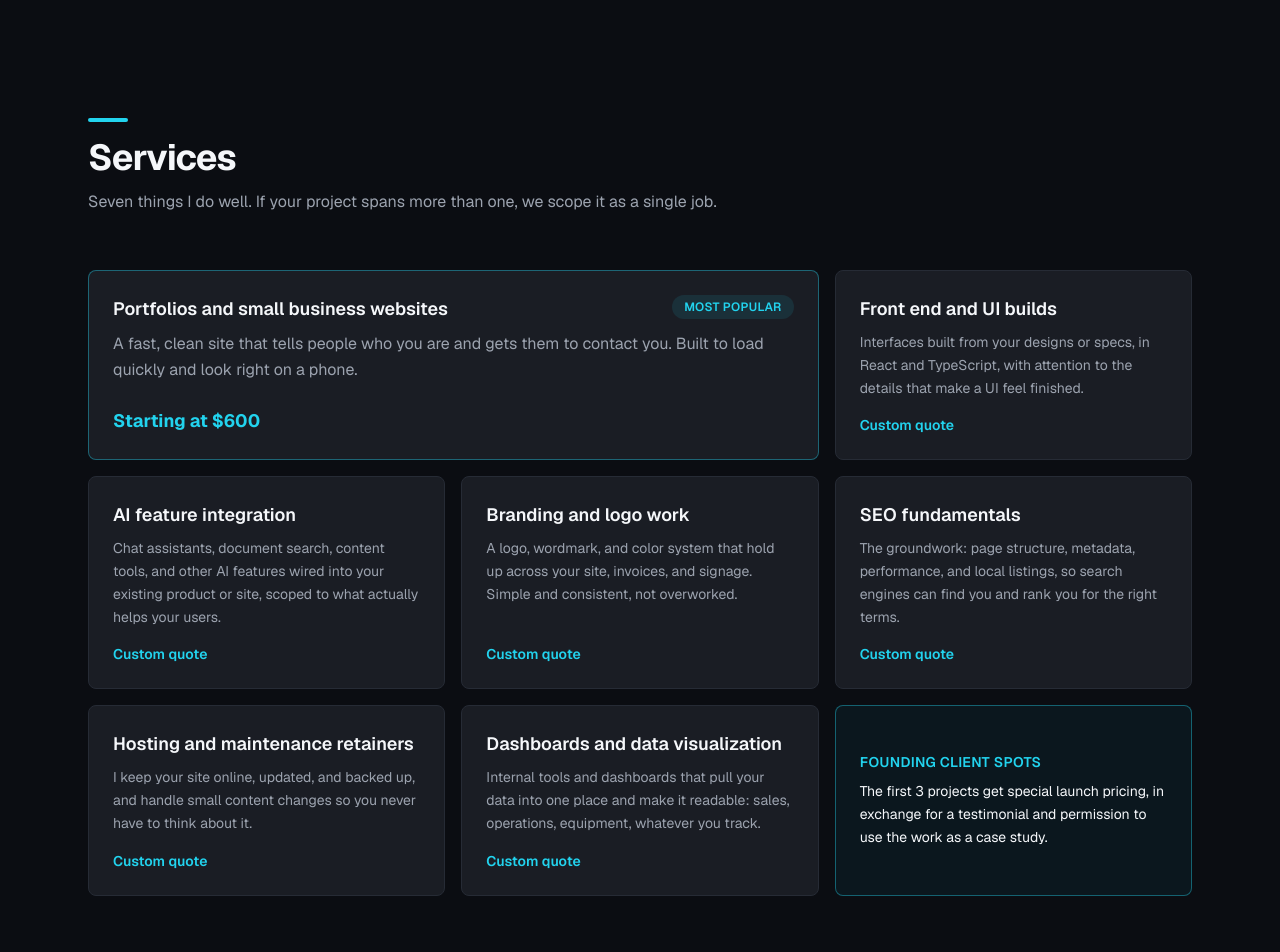
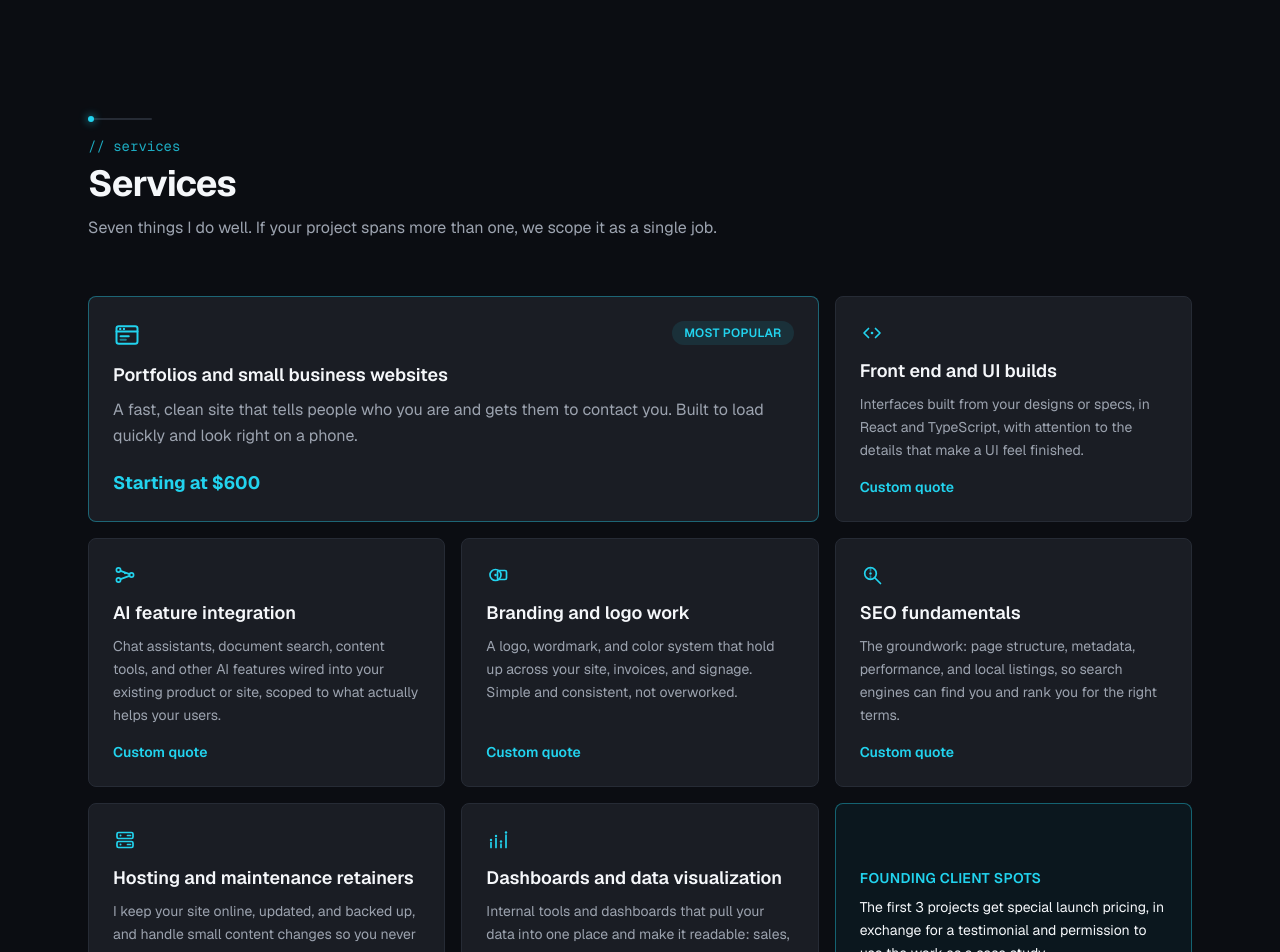
Before and after one commit to AddisonTech/Sixophor, a Next.js app: page / in a window 1280 px wide. Shown: the part 760-1712 px from the top of the page. Built offline with nearby package versions, Linux system fonts and the light colour scheme; no server answers.

Commit message:
Art direction pass: custom icons, cursor glow, code-comment labels, process rail, section bands, 404 page

```diff
--- a/app/globals.css
+++ b/app/globals.css
@@ -7,6 +7,7 @@
   --color-fg: #f5f7fa;
   --color-muted: #9ca3af;
   --color-edge: #262b35;
+  --color-band: #10131a;
 
   --font-sans: var(--font-geist-sans), ui-sans-serif, system-ui, sans-serif;
   --font-mono: var(--font-geist-mono), ui-monospace, monospace;
@@ -58,3 +59,109 @@ body {
     transition: none;
   }
 }
+
+/* Cursor-following border glow on cards */
+.glow-card {
+  position: relative;
+}
+
+.glow-card::after {
+  content: "";
+  pointer-events: none;
+  position: absolute;
+  inset: 0;
+  border-radius: inherit;
+  border: 1px solid transparent;
+  background: radial-gradient(
+      220px circle at var(--mx, 50%) var(--my, 50%),
+      rgba(34, 211, 238, 0.55),
+      transparent 70%
+    )
+    border-box;
+  -webkit-mask:
+    linear-gradient(#fff 0 0) padding-box,
+    linear-gradient(#fff 0 0) border-box;
+  -webkit-mask-composite: xor;
+  mask:
+    linear-gradient(#fff 0 0) padding-box,
+    linear-gradient(#fff 0 0) border-box;
+  mask-composite: exclude;
+  opacity: 0;
+  transition: opacity 0.25s ease;
+}
+
+.glow-card:hover::after {
+  opacity: 1;
+}
+
+/* Section divider: a line with a node traveling along it */
+.node-divider {
+  position: relative;
+  height: 2px;
+  width: 64px;
+  border-radius: 1px;
+  background: var(--color-edge);
+}
+
+.node-divider::after {
+  content: "";
+  position: absolute;
+  top: 50%;
+  left: 0;
+  width: 6px;
+  height: 6px;
+  margin-top: -3px;
+  border-radius: 50%;
+  background: var(--color-accent);
+  box-shadow: 0 0 8px rgba(34, 211, 238, 0.9);
+  animation: node-travel 3.4s ease-in-out infinite alternate;
+}
+
+@keyframes node-travel {
+  from {
+    left: 0;
+  }
+  to {
+    left: 58px;
+  }
+}
+
+@media (prefers-reduced-motion: reduce) {
+  .node-divider::after {
+    animation: none;
+  }
+}
+
+/* Process rail: line draws in and steps light up in sequence */
+.rail-progress {
+  transform: scaleX(0);
+  transform-origin: left;
+  transition: transform 1.4s cubic-bezier(0.4, 0, 0.2, 1) 0.2s;
+}
+
+.process-active .rail-progress {
+  transform: scaleX(1);
+}
+
+.rail-step {
+  background: var(--color-panel);
+  border: 1px solid var(--color-edge);
+  color: var(--color-muted);
+  transition:
+    background-color 0.4s ease,
+    color 0.4s ease,
+    border-color 0.4s ease;
+}
+
+.process-active .rail-step {
+  background: var(--color-accent);
+  border-color: var(--color-accent);
+  color: var(--color-ink);
+}
+
+@media (prefers-reduced-motion: reduce) {
+  .rail-progress,
+  .rail-step {
+    transition: none;
+  }
+}
--- a/components/About.tsx
+++ b/components/About.tsx
@@ -2,8 +2,9 @@ import SectionHeading from "./SectionHeading";
 
 export default function About() {
   return (
-    <section id="about" className="mx-auto w-full max-w-6xl px-4 py-20 sm:px-6 sm:py-28">
-      <SectionHeading title="About" />
+    <section id="about" className="w-full bg-band">
+      <div className="mx-auto w-full max-w-6xl px-4 py-20 sm:px-6 sm:py-28">
+        <SectionHeading eyebrow="// about" title="About" />
 
       <div className="max-w-2xl space-y-5 leading-relaxed text-muted">
         <p>
@@ -27,6 +28,7 @@ export default function About() {
           director. You talk directly to the people doing the work, from the
           first conversation to the final handoff.
         </p>
+        </div>
       </div>
     </section>
   );
--- a/components/Faq.tsx
+++ b/components/Faq.tsx
@@ -5,6 +5,7 @@ export default function Faq() {
   return (
     <section id="faq" className="mx-auto w-full max-w-6xl px-4 py-20 sm:px-6 sm:py-28">
       <SectionHeading
+        eyebrow="// faq"
         title="Common questions"
         lead="The things most people ask before starting a project."
       />
--- /dev/null
+++ b/components/GlowCard.tsx
@@ -0,0 +1,29 @@
+"use client";
+
+import { useRef } from "react";
+
+type GlowCardProps = {
+  children: React.ReactNode;
+  className?: string;
+};
+
+// Card wrapper whose border lights up with a cyan glow that follows the cursor.
+export default function GlowCard({ children, className = "" }: GlowCardProps) {
+  const ref = useRef<HTMLDivElement>(null);
+
+  return (
+    <div
+      ref={ref}
+      onMouseMove={(e) => {
+        const el = ref.current;
+        if (!el) return;
+        const rect = el.getBoundingClientRect();
+        el.style.setProperty("--mx", `${e.clientX - rect.left}px`);
+        el.style.setProperty("--my", `${e.clientY - rect.top}px`);
+      }}
+      className={`glow-card ${className}`}
+    >
+      {children}
+    </div>
+  );
+}
--- a/components/Process.tsx
+++ b/components/Process.tsx
@@ -1,3 +1,6 @@
+"use client";
+
+import { useEffect, useRef, useState } from "react";
 import SectionHeading from "./SectionHeading";
 
 const steps = [
@@ -24,25 +27,58 @@ const steps = [
 ];
 
 export default function Process() {
+  const ref = useRef<HTMLOListElement>(null);
+  const [active, setActive] = useState(false);
+
+  useEffect(() => {
+    const el = ref.current;
+    if (!el || typeof IntersectionObserver === "undefined") {
+      setActive(true);
+      return;
+    }
+    const observer = new IntersectionObserver(
+      (entries) => {
+        if (entries[0].isIntersecting) {
+          setActive(true);
+          observer.disconnect();
+        }
+      },
+      { rootMargin: "0px 0px -120px 0px" },
+    );
+    observer.observe(el);
+    return () => observer.disconnect();
+  }, []);
+
   return (
     <section id="process" className="mx-auto w-full max-w-6xl px-4 py-20 sm:px-6 sm:py-28">
       <SectionHeading
+        eyebrow="// process"
         title="Process"
         lead="Four steps, no surprises. You always know where the project stands and what happens next."
       />
 
-      <ol className="grid gap-6 md:grid-cols-4 md:gap-4">
+      <ol
+        ref={ref}
+        className={`relative grid gap-6 md:grid-cols-4 md:gap-4 ${active ? "process-active" : ""}`}
+      >
+        {/* Rail behind the step numbers, desktop only */}
+        <div
+          className="absolute left-0 right-0 top-[18px] hidden h-px bg-edge md:block"
+          aria-hidden="true"
+        />
+        <div
+          className="rail-progress absolute left-0 right-0 top-[18px] hidden h-px bg-accent md:block"
+          aria-hidden="true"
+        />
+
         {steps.map((step, index) => (
           <li key={step.title} className="relative flex flex-col">
-            <div className="mb-4 flex items-center gap-3">
-              <span className="flex h-9 w-9 shrink-0 items-center justify-center rounded-full bg-accent text-sm font-bold text-ink">
-                {index + 1}
-              </span>
-              <span
-                className="hidden h-px flex-1 bg-edge md:block"
-                aria-hidden="true"
-              />
-            </div>
+            <span
+              className="rail-step relative z-10 mb-4 flex h-9 w-9 shrink-0 items-center justify-center rounded-full text-sm font-bold"
+              style={{ transitionDelay: `${300 + index * 280}ms` }}
+            >
+              {index + 1}
+            </span>
             <h3 className="text-base font-semibold">{step.title}</h3>
             <p className="mt-2 text-sm leading-relaxed text-muted">
               {step.description}
--- a/components/SectionHeading.tsx
+++ b/components/SectionHeading.tsx
@@ -1,12 +1,20 @@
 type SectionHeadingProps = {
+  eyebrow?: string;
   title: string;
   lead?: string;
 };
 
-export default function SectionHeading({ title, lead }: SectionHeadingProps) {
+export default function SectionHeading({
+  eyebrow,
+  title,
+  lead,
+}: SectionHeadingProps) {
   return (
     <div className="mb-10 sm:mb-14">
-      <div className="mb-4 h-1 w-10 rounded bg-accent" aria-hidden="true" />
+      <div className="node-divider mb-4" aria-hidden="true" />
+      {eyebrow && (
+        <p className="mb-2 font-mono text-sm text-accent/80">{eyebrow}</p>
+      )}
       <h2 className="text-3xl font-bold tracking-tight sm:text-4xl">{title}</h2>
       {lead && <p className="mt-3 max-w-2xl text-muted">{lead}</p>}
     </div>
--- a/components/Services.tsx
+++ b/components/Services.tsx
@@ -1,48 +1,67 @@
 import SectionHeading from "./SectionHeading";
+import GlowCard from "./GlowCard";
 import { services } from "@/lib/services";
+import {
+  IconSite,
+  IconUI,
+  IconAI,
+  IconBrand,
+  IconSEO,
+  IconHost,
+  IconDash,
+} from "./icons";
+
+const icons = [IconSite, IconUI, IconAI, IconBrand, IconSEO, IconHost, IconDash];
 
 export default function Services() {
   const [featured, ...rest] = services;
+  const [FeaturedIcon, ...restIcons] = icons;
 
   return (
     <section id="services" className="mx-auto w-full max-w-6xl px-4 py-20 sm:px-6 sm:py-28">
       <SectionHeading
+        eyebrow="// services"
         title="Services"
         lead="Seven things I do well. If your project spans more than one, we scope it as a single job."
       />
 
       <div className="grid gap-4 sm:grid-cols-2 lg:grid-cols-3">
-        <div className="flex flex-col rounded-lg border border-accent/40 bg-panel p-6 transition-colors hover:border-accent/70 sm:col-span-2">
+        <GlowCard className="flex flex-col rounded-lg border border-accent/40 bg-panel p-6 sm:col-span-2">
           <div className="flex flex-wrap items-start justify-between gap-2">
-            <h3 className="text-lg font-semibold">{featured.title}</h3>
+            <FeaturedIcon className="h-7 w-7 text-accent" />
             <span className="rounded-full bg-accent/10 px-3 py-1 text-xs font-semibold uppercase tracking-wide text-accent">
               Most popular
             </span>
           </div>
+          <h3 className="mt-3 text-lg font-semibold">{featured.title}</h3>
           <p className="mt-2 flex-1 leading-relaxed text-muted">
             {featured.description}
           </p>
           <p className="mt-4 text-lg font-bold text-accent">
             {featured.pricing}
           </p>
-        </div>
+        </GlowCard>
 
-        {rest.map((service) => (
-          <div
+        {rest.map((service, i) => {
+          const Icon = restIcons[i];
+          return (
+            <GlowCard
               key={service.title}
-            className="flex flex-col rounded-lg border border-edge bg-panel p-6 transition-colors hover:border-accent/40"
+              className="flex flex-col rounded-lg border border-edge bg-panel p-6"
             >
-            <h3 className="text-lg font-semibold">{service.title}</h3>
+              <Icon className="h-6 w-6 text-accent" />
+              <h3 className="mt-3 text-lg font-semibold">{service.title}</h3>
               <p className="mt-2 flex-1 text-sm leading-relaxed text-muted">
                 {service.description}
               </p>
               <p className="mt-4 text-sm font-semibold text-accent">
                 {service.pricing}
               </p>
-          </div>
-        ))}
+            </GlowCard>
+          );
+        })}
 
-        <div className="flex flex-col justify-center rounded-lg border border-accent/40 bg-accent/5 p-6 sm:col-span-2 lg:col-span-1">
+        <GlowCard className="flex flex-col justify-center rounded-lg border border-accent/40 bg-accent/5 p-6 sm:col-span-2 lg:col-span-1">
           <p className="text-sm font-semibold uppercase tracking-wide text-accent">
             Founding client spots
           </p>
@@ -50,7 +69,7 @@ export default function Services() {
             The first 3 projects get special launch pricing, in exchange for a
             testimonial and permission to use the work as a case study.
           </p>
-        </div>
+        </GlowCard>
       </div>
     </section>
   );
--- /dev/null
+++ b/components/icons.tsx
@@ -0,0 +1,107 @@
+// Custom icon set in the site's node-and-wire style: 24px grid,
+// consistent stroke, small filled circles as "nodes".
+
+type IconProps = {
+  className?: string;
+};
+
+function base(className?: string) {
+  return {
+    width: 24,
+    height: 24,
+    viewBox: "0 0 24 24",
+    fill: "none",
+    stroke: "currentColor",
+    strokeWidth: 1.7,
+    strokeLinecap: "round" as const,
+    strokeLinejoin: "round" as const,
+    className,
+    "aria-hidden": true,
+  };
+}
+
+export function IconSite({ className }: IconProps) {
+  return (
+    <svg {...base(className)}>
+      <rect x="3" y="4.5" width="18" height="15" rx="2" />
+      <path d="M3 9h18" />
+      <circle cx="6.2" cy="6.8" r="1" fill="currentColor" stroke="none" />
+      <circle cx="9.4" cy="6.8" r="1" fill="currentColor" stroke="none" />
+      <path d="M6.5 13h7" />
+      <path d="M6.5 16h4.5" opacity="0.55" />
+    </svg>
+  );
+}
+
+export function IconUI({ className }: IconProps) {
+  return (
+    <svg {...base(className)}>
+      <path d="M8.5 7.5 4 12l4.5 4.5" />
+      <path d="M15.5 7.5 20 12l-4.5 4.5" />
+      <circle cx="12" cy="12" r="1.3" fill="currentColor" stroke="none" />
+    </svg>
+  );
+}
+
+export function IconAI({ className }: IconProps) {
+  return (
+    <svg {...base(className)}>
+      <circle cx="5.5" cy="7" r="2.1" />
+      <circle cx="5.5" cy="17" r="2.1" />
+      <circle cx="18.5" cy="12" r="2.1" />
+      <path d="M7.5 7.9l9 3.2" />
+      <path d="M7.5 16.1l9-3.2" />
+      <circle cx="12" cy="10.3" r="1" fill="currentColor" stroke="none" />
+    </svg>
+  );
+}
+
+export function IconBrand({ className }: IconProps) {
+  return (
+    <svg {...base(className)}>
+      <circle cx="9.5" cy="12" r="5.5" />
+      <rect x="11.5" y="7.5" width="9" height="9" rx="1.5" />
+      <circle cx="9.5" cy="12" r="1.2" fill="currentColor" stroke="none" />
+    </svg>
+  );
+}
+
+export function IconSEO({ className }: IconProps) {
+  return (
+    <svg {...base(className)}>
+      <circle cx="10.5" cy="10.5" r="5.8" />
+      <path d="M15 15l5.5 5.5" />
+      <circle cx="10.5" cy="10.5" r="1.2" fill="currentColor" stroke="none" />
+      <path d="M10.5 5.8v2" opacity="0.55" />
+      <path d="M10.5 13.2v2" opacity="0.55" />
+    </svg>
+  );
+}
+
+export function IconHost({ className }: IconProps) {
+  return (
+    <svg {...base(className)}>
+      <rect x="4" y="4.5" width="16" height="6" rx="1.5" />
+      <rect x="4" y="13.5" width="16" height="6" rx="1.5" />
+      <circle cx="7.5" cy="7.5" r="1" fill="currentColor" stroke="none" />
+      <circle cx="7.5" cy="16.5" r="1" fill="currentColor" stroke="none" />
+      <path d="M14.5 7.5h3" />
+      <path d="M14.5 16.5h3" />
+    </svg>
+  );
+}
+
+export function IconDash({ className }: IconProps) {
+  return (
+    <svg {...base(className)}>
+      <path d="M5 19.5v-5" />
+      <path d="M10 19.5v-9" />
+      <path d="M15 19.5v-3.5" />
+      <path d="M20 19.5V7" />
+      <circle cx="5" cy="12" r="1.2" fill="currentColor" stroke="none" />
+      <circle cx="10" cy="8" r="1.2" fill="currentColor" stroke="none" />
+      <circle cx="15" cy="13.5" r="1.2" fill="currentColor" stroke="none" />
+      <circle cx="20" cy="4.5" r="1.2" fill="currentColor" stroke="none" />
+    </svg>
+  );
+}
```
Also changed, not shown: app/not-found.tsx (added, +37 -0 lines), components/Contact.tsx (+8 -5 lines), components/Work.tsx (+16 -8 lines). Lines whose indentation alone changed are shown as unchanged.
